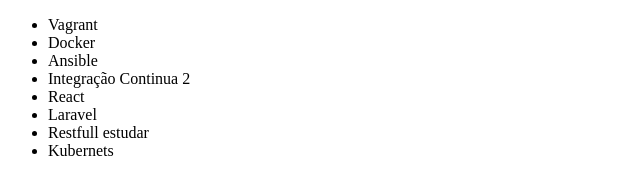
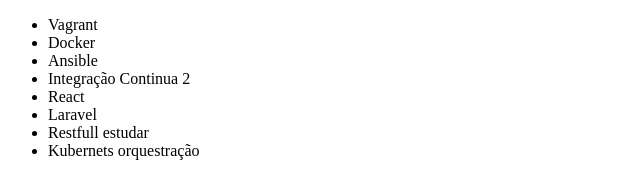
Before and after one commit to CarrenhoForEach/git-teste, a plain HTML site: page index.html in a window 1280 px wide. Shown: the full height of the page, 0-640 px from the left. Drawn offline with Linux system fonts and the light colour scheme.

Commit message:
kubernet nome

```diff
--- a/index.html
+++ b/index.html
@@ -13,7 +13,7 @@
 	<li>React</li>
 	<li>Laravel</li>
 	<li>Restfull estudar</li>
-	<li>Kubernets</li>
+	<li>Kubernets orquestração</li>
     </ul>
 </body>
 </html>
```
